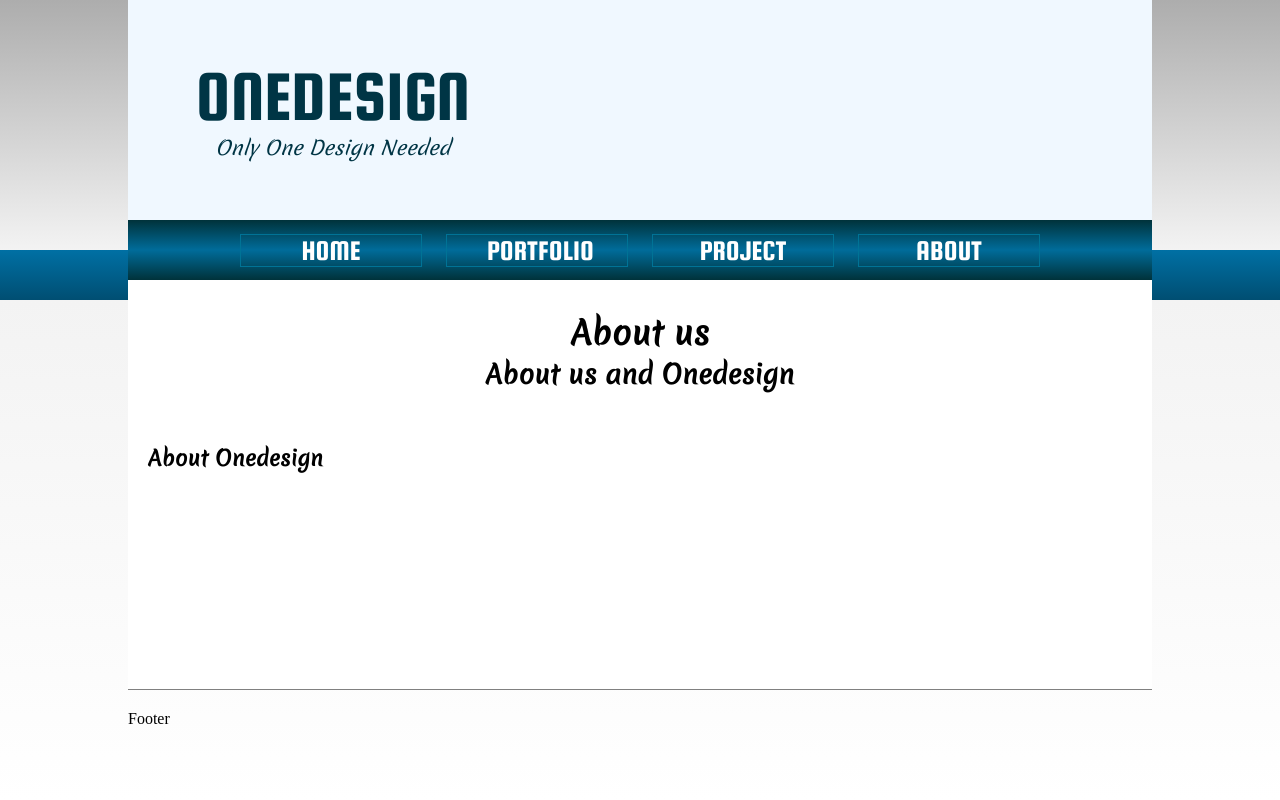
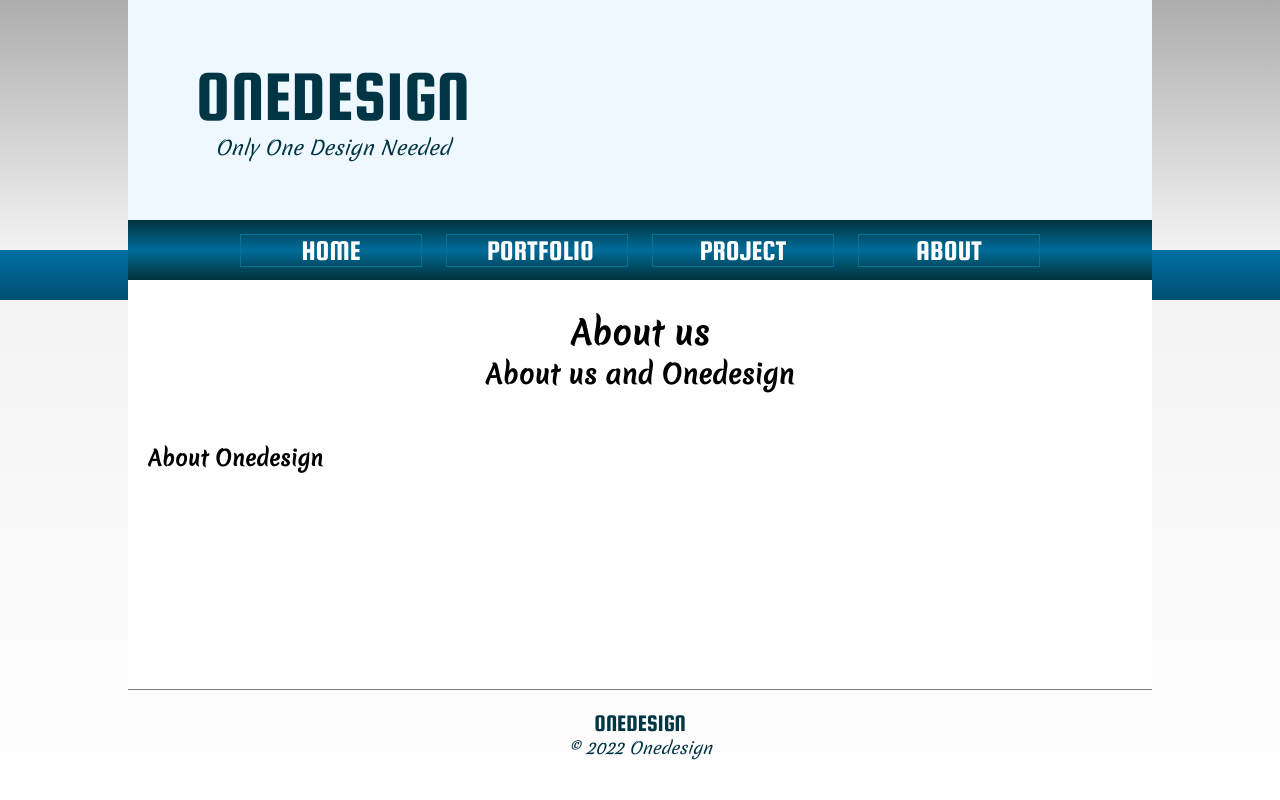
Before and after one commit to LAakerberg/Onedesign, a plain HTML site: page about.html in a window 1280 px wide. Drawn offline with Linux system fonts and the light colour scheme.

Commit message:
Footer
Update on footer for all pages

```diff
--- a/about.html
+++ b/about.html
@@ -63,7 +63,9 @@
         </div>
       </section> -->
     </main>
-    <footer>Footer</footer>
+    <footer>
+      <div class="copy"></div>
+    </footer>
 
     <script src="js/main.js" type="module"></script>
   </body>
```
Also changed, not shown: portfolio.html (+3 -1 lines), project.html (+3 -1 lines).
